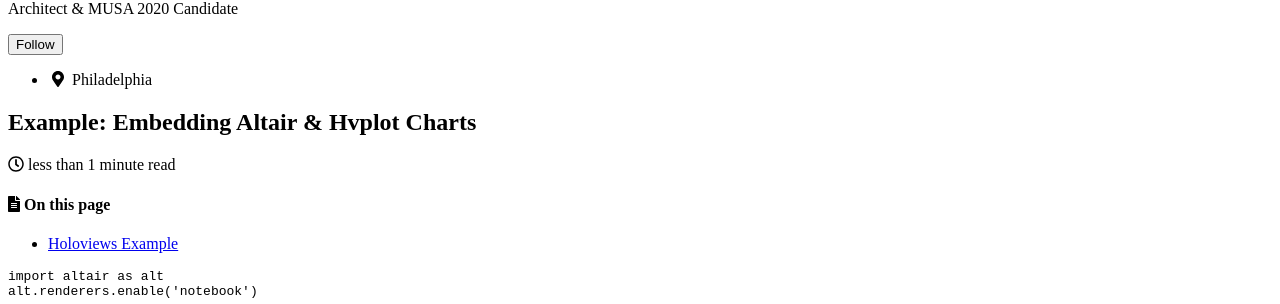
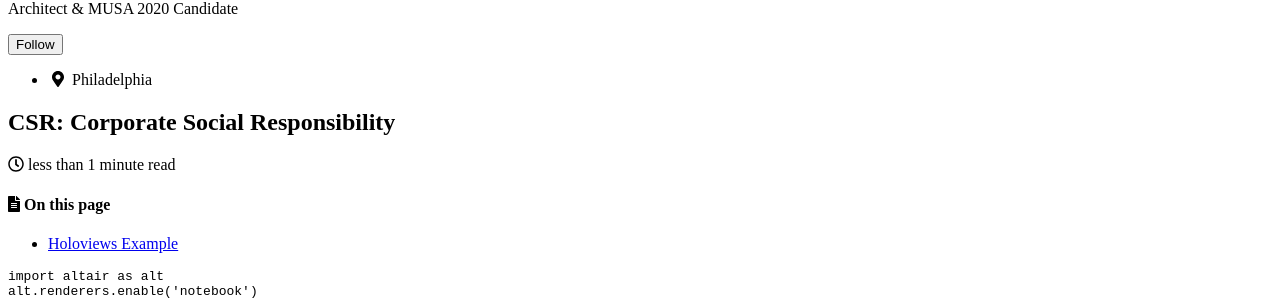
Before and after one commit to akshaynagar26/Pleasework, a Jekyll site: the page built from _posts/2019-04-13-csr.md, in a window 1280 px wide. Shown: the part 222-526 px from the top of the page. Built offline with Jekyll 4.4.1, drawn with Linux system fonts in a browser that asks for light colours; cached includes are drawn as plain includes; nearby versions of some CDN libraries.

Commit message:
Update and rename 2019-04-13-ak.md to 2019-04-13-csr.md

```diff
--- a/_posts/2019-04-13-ak.md
+++ b/_posts/2019-04-13-csr.md
@@ -1,9 +1,9 @@
 ---
-title: "Example: Embedding Altair & Hvplot Charts"
+title: "CSR: Corporate Social Responsibility"
 date: 2019-04-13
 published: true
 tags: [dataviz, altair, hvplot, holoviews]
-excerpt: "Embedding interactive charts on static pages using Jekyll."
+excerpt: "Corporate social responsibility for Real Estate developers."
 
 hv-loader:
   hv-chart-12: "charts/gapminderChart.html"
```
